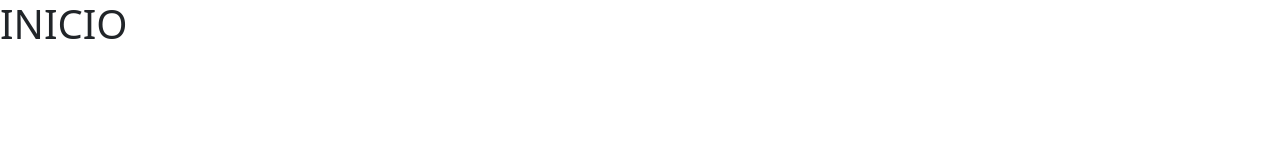
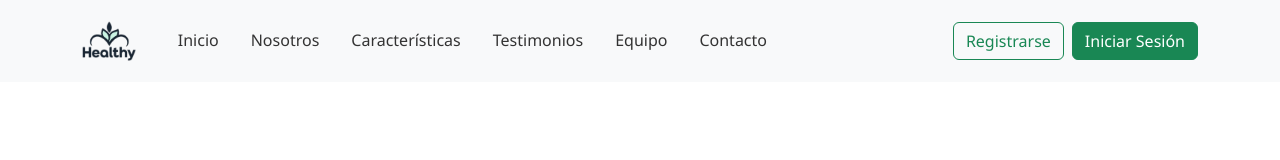
Before and after one commit to HealthyLifeGroup/Landing-page, a plain HTML site: page index.html in a window 1280 px wide. Drawn offline with nearby package versions, Linux system fonts and the light colour scheme.

Commit message:
feat: agregar barra de navegacion con estilos basicos y efecto con JS

```diff
--- a/css/style.css
+++ b/css/style.css
@@ -1,7 +1,61 @@
+/* ------------------- Variables globales ------------------- */
+:root {
+    --primary-color: #4CAF50;
+    --secondary-color: #2196F3;
+    --dark-color: #333;
+    --light-color: #f4f4f4;
+    --transition: all 0.3s ease;
+}
+
+/* ------------------- Estilos generales ------------------- */
+body {
+    font-family: 'Segoe UI', Tahoma, Geneva, Verdana, sans-serif;
+    line-height: 1.6;
+    overflow-x: hidden;
+}
+
+section {
+    padding: 80px 0;
+}
+
+.section-title {
+    font-size: 2.5rem;
+    font-weight: bold;
+    margin-bottom: 1rem;
+    color: var(--dark-color);
+}
+
+.section-subtitle {
+    font-size: 1.1rem;
+    color: #666;
+    margin-bottom: 2rem;
+}
+
 /* ------------------- Barra de Navegacion ------------------- */
+.navbar {
+    padding: 1rem 0;
+    transition: var(--transition);
+}
 
+.navbar.scrolled {
+    background: white !important;
+    box-shadow: 0 2px 10px rgba(0,0,0,0.1);
+}
 
+.navbar-brand img {
+    margin-right: 10px;
+}
 
+.nav-link {
+    color: var(--dark-color) !important;
+    font-weight: 500;
+    padding: 0.5rem 1rem !important;
+    transition: var(--transition);
+}
+
+.nav-link:hover {
+    color: var(--primary-color) !important;
+}
 
 /* ------------------- Seccion de Introduccion ------------------- */
 
--- a/index.html
+++ b/index.html
@@ -5,45 +5,71 @@
     <meta charset="UTF-8">
     <meta name="viewport" content="width=device-width, initial-scale=1.0">
     <title>Healthy - Tu salud es nuestra prioridad</title>
-    <meta
-        name="description"
-        content="Healthy es una plataforma diseñada para mejorar hábitos saludables, brindando motivación, conocimiento
-        y seguimiento en actividad física, alimentación y manejo del estrés."
-    />
-    <meta
-        name="keywords"
-        content="Healthy, hábitos saludables, bienestar, actividad física, alimentación, manejo del estrés, vida saludable, motivación, seguimiento, salud mental, salud física"
-    />
-    <meta
-        name="robots"
-        content="index, follow"
-    />
-    <link href="https://cdn.jsdelivr.net/npm/bootstrap@5.3.3/dist/css/bootstrap.min.css" rel="stylesheet" integrity="sha384-QWTKZyjpPEjISv5WaRU9OFeRpok6YctnYmDr5pNlyT2bRjXh0JMhjY6hW+ALEwIH" crossorigin="anonymous">
-    <link rel="stylesheet" href="https://cdnjs.cloudflare.com/ajax/libs/font-awesome/6.6.0/css/all.min.css"/>
+    <meta name="description" content="Healthy es una plataforma diseñada para mejorar hábitos saludables, brindando motivación, conocimiento
+        y seguimiento en actividad física, alimentación y manejo del estrés." />
+    <meta name="keywords"
+        content="Healthy, hábitos saludables, bienestar, actividad física, alimentación, manejo del estrés, vida saludable, motivación, seguimiento, salud mental, salud física" />
+    <meta name="robots" content="index, follow" />
+    <link href="https://cdn.jsdelivr.net/npm/bootstrap@5.3.3/dist/css/bootstrap.min.css" rel="stylesheet"
+        integrity="sha384-QWTKZyjpPEjISv5WaRU9OFeRpok6YctnYmDr5pNlyT2bRjXh0JMhjY6hW+ALEwIH" crossorigin="anonymous">
+    <link rel="stylesheet" href="https://cdnjs.cloudflare.com/ajax/libs/font-awesome/6.6.0/css/all.min.css" />
     <link rel="stylesheet" href="css/style.css">
+</head>
 
-</head>
 <body>
+    <!-- Barra de Navegación -->
+    <nav class="navbar navbar-expand-lg navbar-light bg-light fixed-top">
+        <div class="container">
+            <a class="navbar-brand" href="#">
+                <img src="assets/images/logo.png" alt="Healthy Logo" height="40">
+            </a>
+            <button class="navbar-toggler" type="button" data-bs-toggle="collapse" data-bs-target="#navbarNav">
+                <span class="navbar-toggler-icon"></span>
+            </button>
+            <div class="collapse navbar-collapse" id="navbarNav">
+                <ul class="navbar-nav me-auto mb-2 mb-lg-0">
+                    <li class="nav-item">
+                        <a class="nav-link" href="#inicio">Inicio</a>
+                    </li>
+                    <li class="nav-item">
+                        <a class="nav-link" href="#nosotros">Nosotros</a>
+                    </li>
+                    <li class="nav-item">
+                        <a class="nav-link" href="#caracteristicas">Características</a>
+                    </li>
+                    <li class="nav-item">
+                        <a class="nav-link" href="#testimonios">Testimonios</a>
+                    </li>
+                    <li class="nav-item">
+                        <a class="nav-link" href="#equipo">Equipo</a>
+                    </li>
+                    <li class="nav-item">
+                        <a class="nav-link" href="#contacto">Contacto</a>
+                    </li>
+                </ul>
+                <div class="d-flex">
+                    <a href="#" class="btn btn-outline-success me-2">Registrarse</a>
+                    <a href="#" class="btn btn-success">Iniciar Sesión</a>
+                </div>
+            </div>
+        </div>
+    </nav>
 
-    <!-- Barra de Navegacion -->
+    <!-- Sección de Introducción -->
 
-    <!-- Seccion de Introduccion -->
+    <!-- Sección de Nosotros -->
 
-    <!-- Seccion de Nosotros -->
+    <!-- Sección de Características -->
 
-    <!-- Seccion de Caracteristicas -->
+    <!-- Sección de Testimonios -->
 
-    <!-- Seccion de Testimonios -->
+    <!-- Sección de Equipos -->
 
-    <!-- Seccion de Equipos -->
+    <!-- Sección de Contacto -->
 
-    <!-- Seccion de Contacto -->
+    <!-- Sección de Footer -->
 
-    <!-- Seccion de Footer -->
-
-    <!-- Boton de "Volver al Principio" -->
-
-    <h1>INICIO</h1>
+    <!-- Botón de "Volver al Principio" -->
 
     <script src="https://cdn.jsdelivr.net/npm/bootstrap@5.3.3/dist/js/bootstrap.bundle.min.js" integrity="sha384-YvpcrYf0tY3lHB60NNkmXc5s9fDVZLESaAA55NDzOxhy9GkcIdslK1eN7N6jIeHz" crossorigin="anonymous"></script>
 
--- a/js/main.js
+++ b/js/main.js
@@ -0,0 +1,16 @@
+// Barra de navegacion - Scroll Effect
+document.addEventListener('DOMContentLoaded', function () {
+    const navbar = document.querySelector('.navbar');
+    const backToTopBtn = document.getElementById('back-to-top');
+
+    window.addEventListener('scroll', function () {
+        if (window.scrollY > 50) {
+            navbar.classList.add('scrolled');
+            backToTopBtn.style.display = 'block';
+        } else {
+            navbar.classList.remove('scrolled');
+            backToTopBtn.style.display = 'none';
+        }
+    });
+
+});
```
Also changed, not shown: assets/images/ejemplo.png (deleted), assets/images/logo.png (added).
